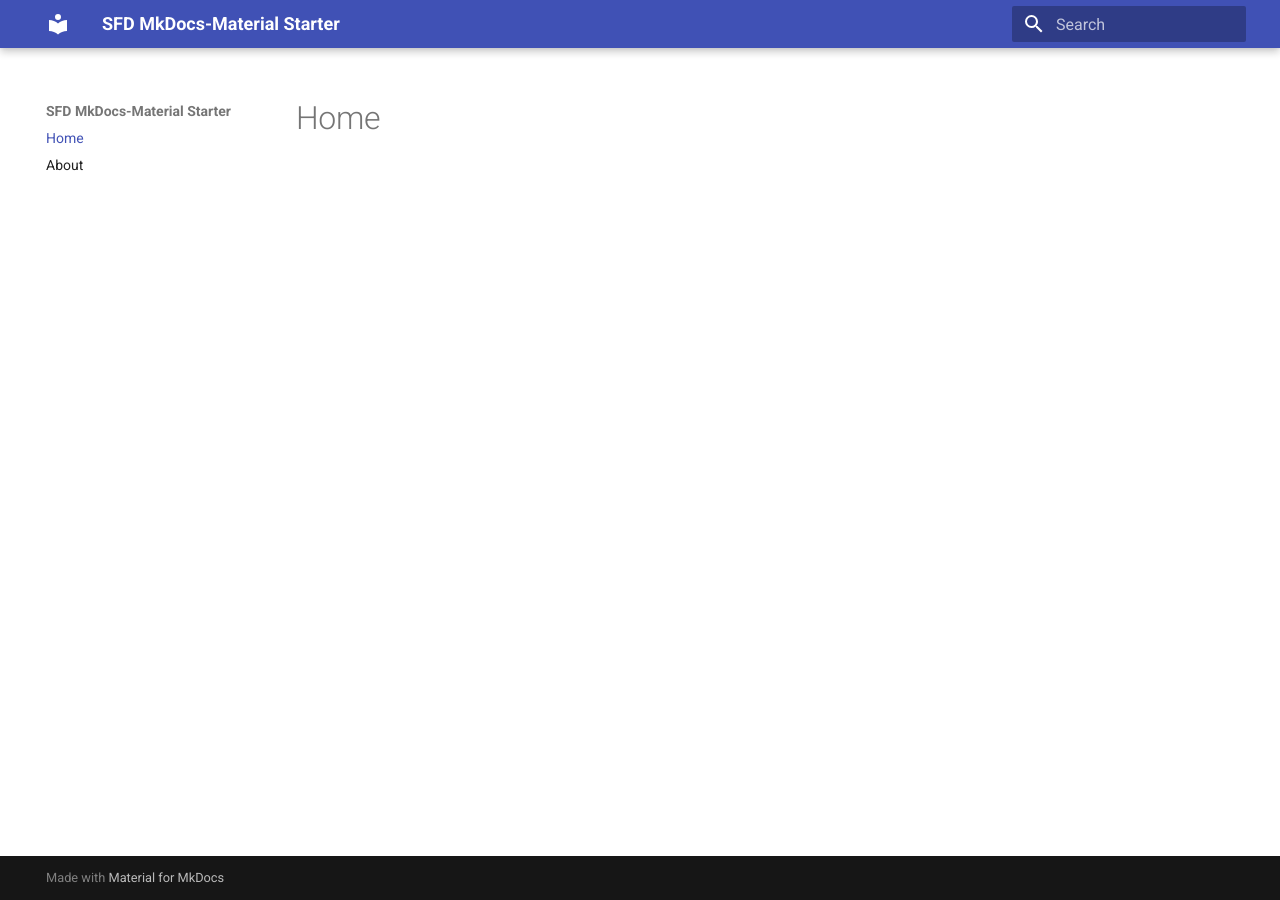
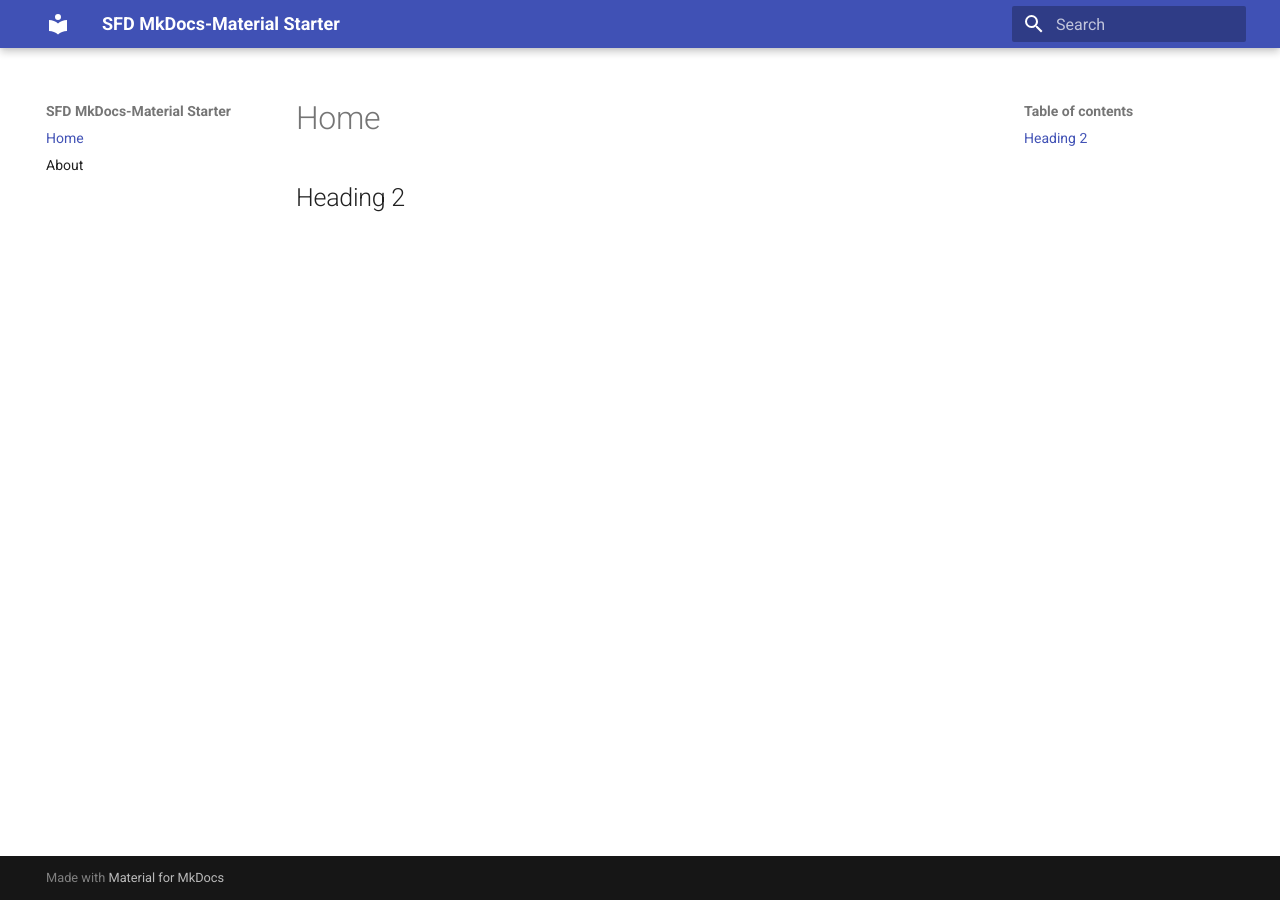
Before and after one commit to barrettsoron/mkdm-cloudflare, an MkDocs documentation site: the page built from docs/index.md, in a window 1280 px wide. Built offline with MkDocs 1.6.1 and Material for MkDocs 9.7.7, drawn with Linux system fonts in a browser that asks for light colours.

Commit message:
Initial commit

```diff
--- a/docs/index.md
+++ b/docs/index.md
@@ -1 +1,3 @@
 # Home
+
+## Heading 2
```
